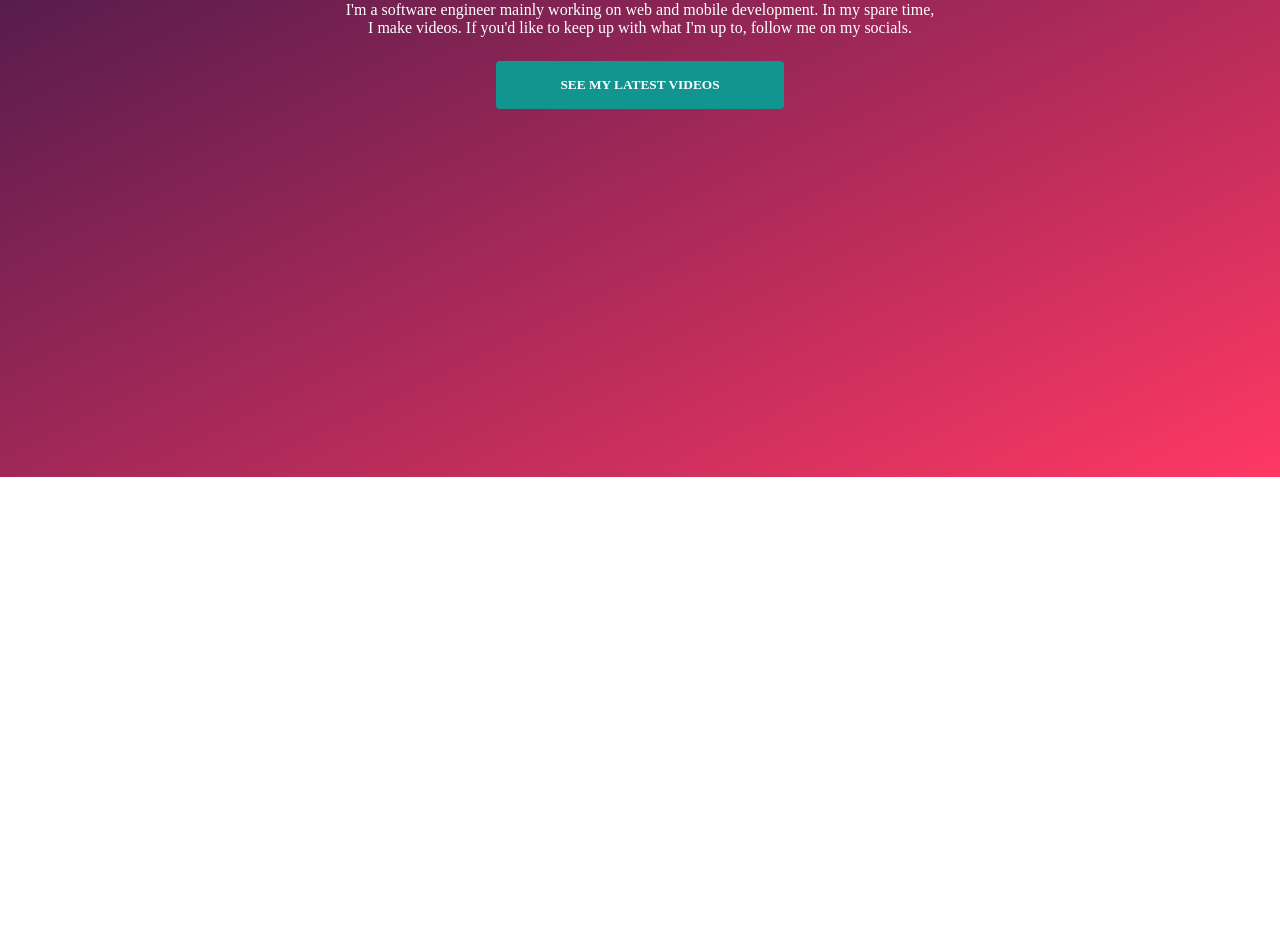
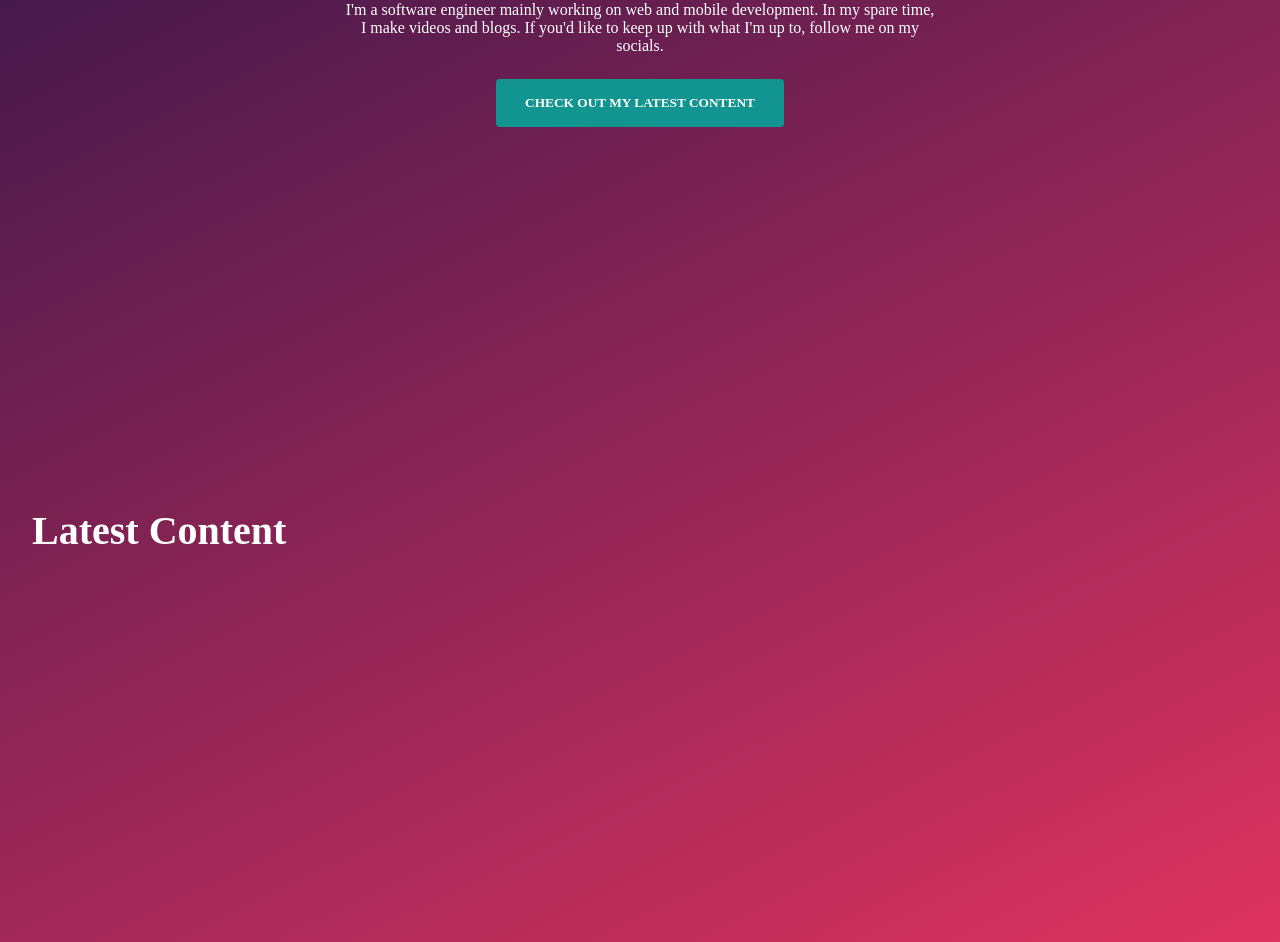
Before and after one commit to faizmaricar/website, a Gatsby site: page / in a window 1280 px wide. Shown: the part 323-1265 px from the top of the page. Before the commit the page ends 800 px from the top, so only its background shows below. Built offline with nearby package versions, Linux system fonts and the light colour scheme; Gatsby itself is replaced by a stand-in of ours.

Commit message:
scroll to content

```diff
--- a/gatsby-config.js
+++ b/gatsby-config.js
@@ -6,7 +6,7 @@ module.exports = {
     position: "Software Engineer",
     image: "/profile.jpg",
     description: `I'm a software engineer mainly working on web
-    and mobile development. In my spare time, I make videos. If you'd like to keep up with what I'm up to, follow me on my socials.`,
+    and mobile development. In my spare time, I make videos and blogs. If you'd like to keep up with what I'm up to, follow me on my socials.`,
     url: "https://www.faizmaricar.com",
     twitterUsername: "@faizmaricar",
     twitterUrl: "https://twitter.com/FaizMaricar",
--- a/src/components/Grid.js
+++ b/src/components/Grid.js
@@ -4,7 +4,6 @@ import React from "react"
 const StyledGrid = styled.div`
   display: grid;
   grid-template-columns: repeat(4, 1fr);
-  padding: ${props => props.theme.spaces(8)}px;
   column-gap: ${props => props.theme.spaces(4)}px;
   justify-content: center;
   grid-auto-flow: column;
--- /dev/null
+++ b/src/components/Section.js
@@ -0,0 +1,18 @@
+import styled from "@emotion/styled"
+import { css } from "@emotion/react"
+import React from "react"
+
+const sectionStyles = ({ theme }) =>
+  css`
+    padding: ${theme.spaces(8)}px;
+  `
+const StyledSection = styled.section`
+  ${sectionStyles}
+  min-height: 100vh;
+`
+
+export function Section(props) {
+  return <StyledSection {...props} />
+}
+
+export default Section
--- a/src/components/index.js
+++ b/src/components/index.js
@@ -3,6 +3,7 @@ export * from "./Column"
 export * from "./Description"
 export * from "./GlobalStyles"
 export * from "./Grid"
+export * from "./Section"
 export * from "./Seo"
 export * from "./Name"
 export * from "./Picture"
--- a/src/pages/index.js
+++ b/src/pages/index.js
@@ -1,41 +1,13 @@
 import React from "react"
-import {
-  Column,
-  Grid,
-  Picture,
-  Name,
-  Position,
-  Socials,
-  Description,
-  Seo,
-  Button,
-} from "../components"
+import { Seo } from "../components"
+import { About, Content } from "../sections"
 
 const IndexPage = () => {
   return (
     <div>
       <Seo />
-      <Grid>
-        <Picture />
-        <Column md={8} mdOffset={2}>
-          <Name />
-          <Position />
-          <Socials />
-          <Description />
-        </Column>
-        <Column
-          xs={4}
-          sm={4}
-          smOffset={2}
-          md={4}
-          mdOffset={4}
-          xl={4}
-          xlOffset={4}
-        >
-          <Button fullwidth>See my latest videos</Button>
-        </Column>
-      </Grid>
-      <Grid></Grid>
+      <About />
+      <Content />
     </div>
   )
 }
--- /dev/null
+++ b/src/sections/About.js
@@ -0,0 +1,46 @@
+import React from "react"
+import {
+  Column,
+  Grid,
+  Picture,
+  Name,
+  Position,
+  Socials,
+  Description,
+  Button,
+  Section,
+} from "../components"
+
+export function About() {
+  const handleClick = () => {
+    document.querySelector("#Content").scrollIntoView({ behavior: "smooth" })
+  }
+  return (
+    <Section id="About">
+      <Grid>
+        <Picture />
+        <Column sm={6} smOffset={1} md={8} mdOffset={2}>
+          <Name />
+          <Position />
+          <Socials />
+          <Description />
+        </Column>
+        <Column
+          xs={4}
+          sm={4}
+          smOffset={2}
+          md={4}
+          mdOffset={4}
+          xl={4}
+          xlOffset={4}
+        >
+          <Button fullwidth onClick={handleClick}>
+            Check out my latest content
+          </Button>
+        </Column>
+      </Grid>
+    </Section>
+  )
+}
+
+export default About
--- /dev/null
+++ b/src/sections/Content.js
@@ -0,0 +1,12 @@
+import React from "react"
+import { Section } from "../components"
+
+export function Content() {
+  return (
+    <Section id="Content">
+      <h2>Latest Content</h2>
+    </Section>
+  )
+}
+
+export default Content
--- /dev/null
+++ b/src/sections/index.js
@@ -0,0 +1,2 @@
+export * from "./About"
+export * from "./Content"
```
